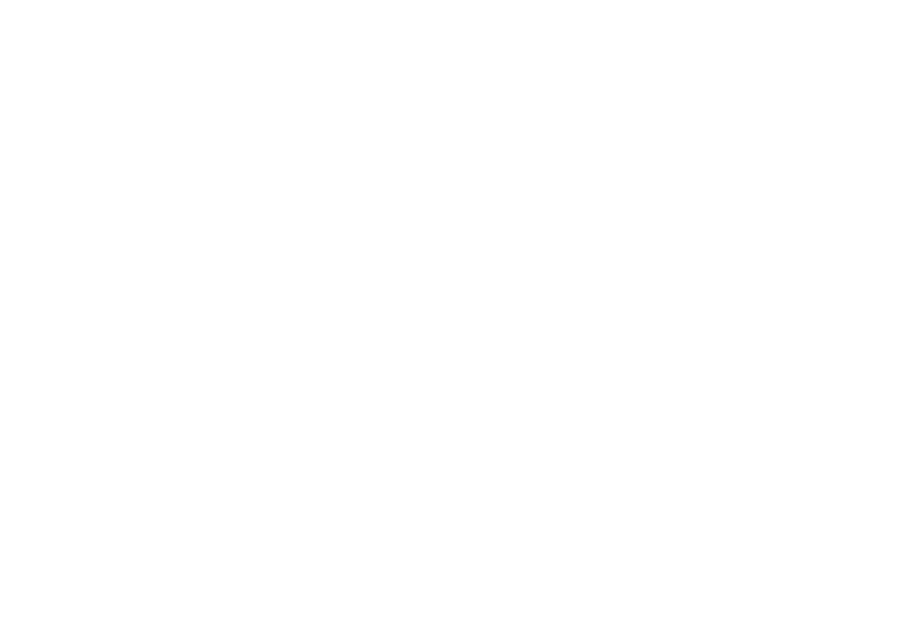
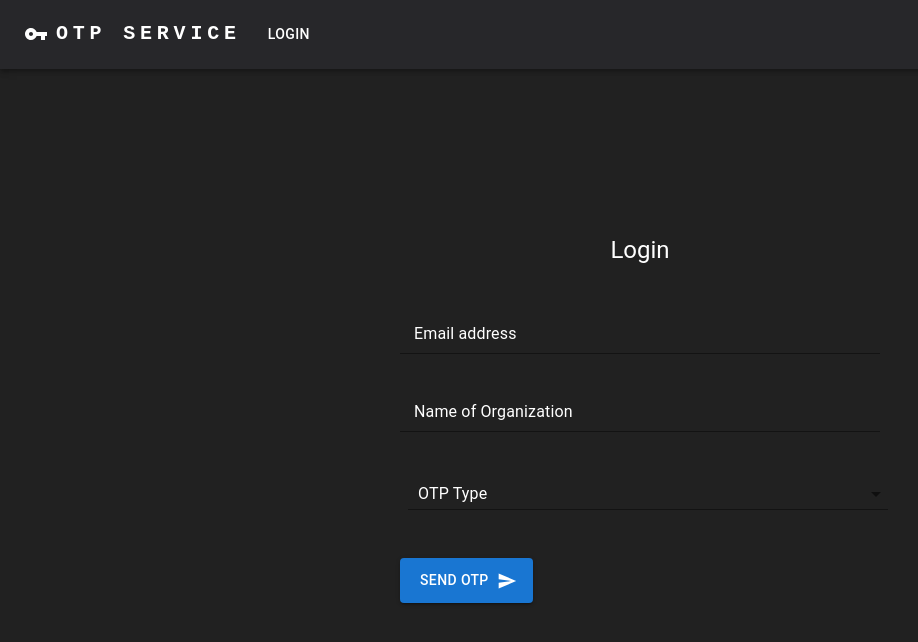
Before and after one commit to OmkarPatil50/OTP-Service-app, a React (Create React App) app: page / in a window 1280 px wide. Shown: the top 642 px of the page, without its empty margins (0-918 px from the left). Built offline with nearby package versions, Linux system fonts and the light colour scheme.

Commit message:
Feat: Login form

```diff
--- a/src/App.js
+++ b/src/App.js
@@ -1,9 +1,32 @@
+import { Route, Routes } from "react-router-dom";
+import GeneratorPage from "./Pages/GeneratorPage";
+import VerificationPage from "./Pages/VerificationPage";
+import Navbar from "./Components/Navbar";
+import { Box } from "@mui/material";
+import { ToastContainer } from 'react-toastify';
+import 'react-toastify/dist/ReactToastify.css';
 
 function App() {
   return (
-    <div className="App">
-
-    </div>
+    <Box sx={{ backgroundColor: '#212121', minHeight: '100vh' }}>
+      <Navbar />
+      <Routes>
+        <Route path="/" element={<GeneratorPage />} />
+        <Route path="/verify" element={<VerificationPage />} />
+      </Routes>
+      <ToastContainer
+        position="bottom-center"
+        autoClose={2000}
+        hideProgressBar={false}
+        newestOnTop
+        closeOnClick
+        rtl={false}
+        pauseOnFocusLoss
+        draggable
+        pauseOnHover
+        theme="dark"
+      />
+    </Box>
   );
 }
 
--- /dev/null
+++ b/src/Components/LoginForm.jsx
@@ -0,0 +1,192 @@
+import styled from "@emotion/styled";
+import { Send, Troubleshoot } from "@mui/icons-material";
+import {
+  Alert,
+  Box,
+  Button,
+  FormControl,
+  FormHelperText,
+  Input,
+  InputLabel,
+  MenuItem,
+  Select,
+  Typography,
+} from "@mui/material";
+import React, { useState } from "react";
+import { toast } from "react-toastify";
+
+const StyledFormControl = styled(FormControl)({
+  width: "100%",
+  marginTop: "30px",
+});
+
+const StyledInputLabel = styled(InputLabel)({
+  color: "white",
+});
+
+const StyledButton = styled(Button)({
+  margin: "40px 0 20px 0 ",
+  padding: "10px 20px",
+});
+
+const StyledInput = styled(Input)({
+  color: "white",
+  padding: "0 15px",
+});
+
+const LoginForm = () => {
+  const [formData, setFormData] = useState({
+    email: "",
+    type: "",
+    organization: "",
+    subject: "OTP Verification",
+  });
+
+  const [isClicked, setIsClicked] = useState(false);
+
+  const changeHandler = (event) => {
+    return setFormData((prev) => {
+      return { ...prev, [event.target.name]: event.target.value };
+    });
+  };
+
+  const checkEmail = (email) => {
+    return email.includes(".") && email.includes("@");
+  };
+
+  const handleSend = async () => {
+    try {
+      const response = await fetch(
+        "https://otp-service-beta.vercel.app/api/otp/generate",
+        {
+          method: "POST",
+          body: JSON.stringify(formData),
+          headers: {
+            "Content-type": "application/json",
+          },
+        }
+      );
+      const result = await response.json();
+      if (result.message) {
+        return (
+          toast.success(result.message)
+        );
+      }
+    } catch (error) {
+      console.error(error.message);
+    }
+  };
+
+  const StyledFormHelperText = styled(FormHelperText)({
+    color: "red",
+  });
+
+  return (
+    <Box width={480}>
+      <Typography
+        variant="h5"
+        textAlign="center"
+        sx={{ color: "white", marginBottom: "10px" }}
+      >
+        Login
+      </Typography>
+
+      <StyledFormControl>
+        <StyledInputLabel htmlFor="email" sx={{ color: "white" }}>
+          Email address
+        </StyledInputLabel>
+        <StyledInput
+          id="email"
+          name="email"
+          required
+          onChange={changeHandler}
+          aria-describedby="my-helper-text"
+          sx={{ color: "white" }}
+        />
+        {isClicked && !formData.email.length ? (
+          <StyledFormHelperText id="my-helper-text">
+            Email is Required*
+          </StyledFormHelperText>
+        ) : isClicked &&
+          formData.email.length &&
+          !checkEmail(formData.email) ? (
+          <StyledFormHelperText id="my-helper-text">
+            Please Enter Valid Email*
+          </StyledFormHelperText>
+        ) : (
+          ""
+        )}
+      </StyledFormControl>
+      <StyledFormControl>
+        <StyledInputLabel htmlFor="organization" sx={{ color: "white" }}>
+          Name of Organization
+        </StyledInputLabel>
+        <StyledInput
+          id="organization"
+          name="organization"
+          required
+          onChange={changeHandler}
+          aria-describedby="my-helper-text"
+          sx={{ color: "white" }}
+        />
+        {isClicked && !formData.organization.length ? (
+          <StyledFormHelperText id="my-helper-text">
+            Organization Name is Required*
+          </StyledFormHelperText>
+        ) : (
+          ""
+        )}
+      </StyledFormControl>
+
+      <StyledFormControl variant="standard" sx={{ m: 1, minWidth: 120 }}>
+        <StyledInputLabel
+          id="demo-simple-select-standard-label"
+          sx={{ padding: "0 10px" }}
+        >
+          OTP Type
+        </StyledInputLabel>
+        <Select
+          labelId="demo-simple-select-standard-label"
+          id="demo-simple-select-standard"
+          label="OTP type"
+          name="type"
+          onChange={changeHandler}
+          sx={{ color: "white", padding: "0 15px" }}
+        >
+          <MenuItem value="">
+            <em>Select OTP Type</em>
+          </MenuItem>
+          <MenuItem value="numeric">Numeric</MenuItem>
+          <MenuItem value="alphanumeric">Alphanumeric</MenuItem>
+          <MenuItem value="alphabet-based">Alphabet-Based</MenuItem>
+        </Select>
+        {isClicked && !formData.type.length ? (
+          <StyledFormHelperText id="my-helper-text">
+            OTP Type is Required*
+          </StyledFormHelperText>
+        ) : (
+          ""
+        )}
+      </StyledFormControl>
+      <StyledButton
+        variant="contained"
+        endIcon={<Send />}
+        onClick={() => {
+          setIsClicked(true);
+          if (
+            formData.email.length &&
+            formData.type.length &&
+            formData.organization.length &&
+            checkEmail(formData.email)
+          ) {
+            handleSend();
+          }
+        }}
+      >
+        Send OTP
+      </StyledButton>
+    </Box>
+  );
+};
+
+export default LoginForm;
```
